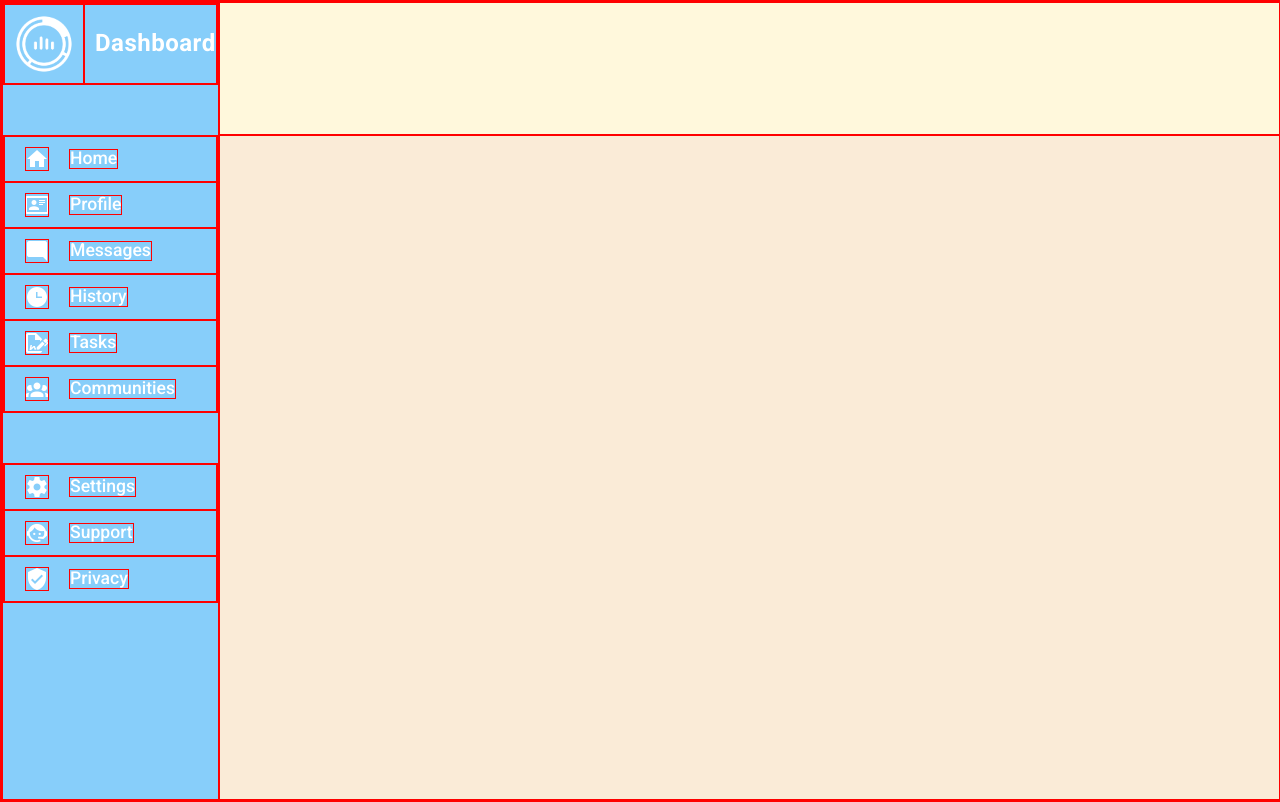
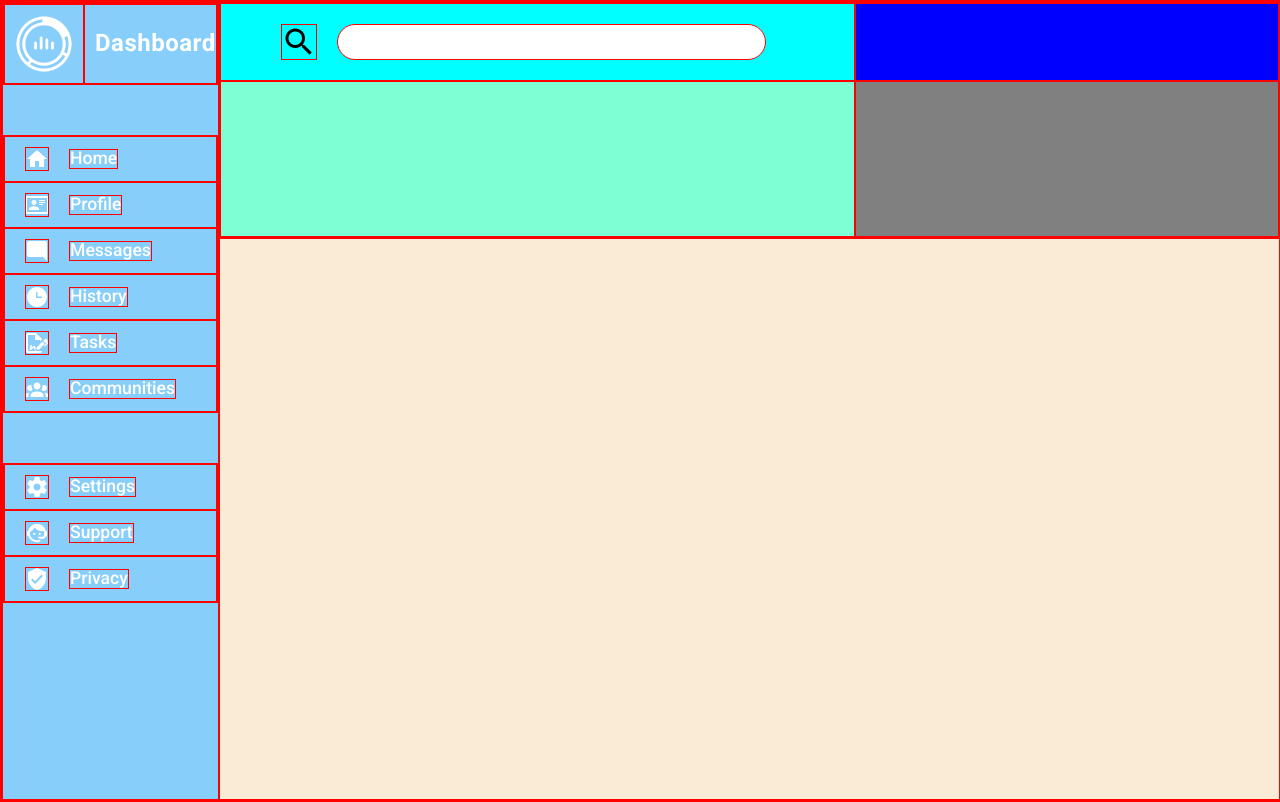
Before and after one commit to Mir-Ilham/dashboard, a plain HTML site: page index.html in a window 1280 px wide. Drawn offline with Linux system fonts and the light colour scheme.

Commit message:
Add basic styling to search ui

```diff
--- a/assets/styles/main.css
+++ b/assets/styles/main.css
@@ -83,6 +83,54 @@ main {
     grid-row: 2 / 10;
 }
 
+/* || Header layout */
+
+header {
+    display: grid;
+    grid-template-columns: repeat(5, 1fr);
+    grid-template-rows: repeat(3, 1fr);
+}
+
+.search_ui {
+    grid-column: 1 / 4;
+    grid-row: 1 / 2;
+    background-color: aqua;
+    padding: 20px 10px;
+    display: flex;
+}
+
+.notification_ui {
+    background-color: blue;
+    grid-column: 4 / 6;
+    grid-row: 1 / 2;
+}
+
+.profile_info {
+    background-color: aquamarine;
+    grid-column: 1 / 4;
+    grid-row: 2 / 4;
+}
+
+.header-btns {
+    background-color: gray;
+    grid-column: 4 / 6;
+    grid-row: 2 / 4;
+}
+
+/* || Search UI */
+
+input[type="search"] {
+    width: 70%;
+    margin-left: 20px;
+    border-radius: 20px;
+}
+
+.search_ui .search_icon {
+    width: 36px;
+    height: 36px;
+    margin-left: 50px;
+}
+
 /* || Sidebar */
 
 .logo {
@@ -135,6 +183,8 @@ aside li {
     width: 24px;
 }
 
+/* || Icons */
+
 .home {
     background: url(../icons/home.png) no-repeat center;
 }
@@ -170,3 +220,7 @@ aside li {
 .privacy {
     background: url(../icons/privacy.png) no-repeat center;
 }
+
+.search_icon {
+    background: url(../icons/search.png) no-repeat center;
+}
--- a/index.html
+++ b/index.html
@@ -62,7 +62,22 @@
         </aside>
 
         <header>
+            <div class="search_ui">
+                <span class="search_icon"></span>
+                <input type="search" name="search" id="search">
+            </div>
 
+            <div class="notification_ui">
+
+            </div>
+
+            <div class="profile_info">
+
+            </div>
+
+            <div class="header-btns">
+
+            </div>
         </header>
 
         <main>
```
Also changed, not shown: assets/icons/search.png (added).
